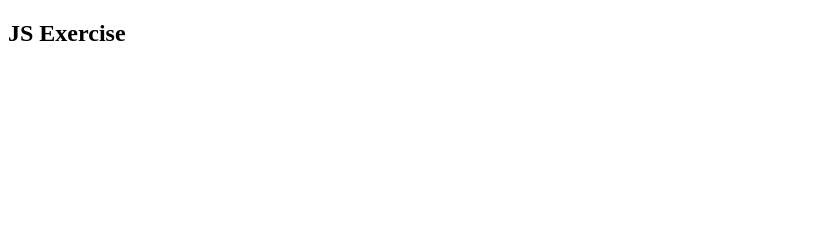
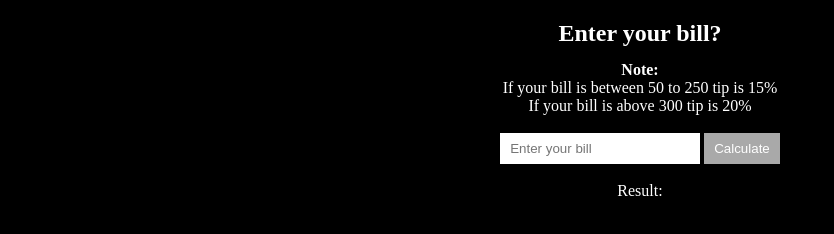
Before and after one commit to fikrcamp/todo-dom, a plain HTML site: page index.html in a window 1280 px wide. Shown: the whole page, without its empty margins (0-834 px from the left). Drawn offline with Linux system fonts and the light colour scheme.

Commit message:
inital commit

```diff
--- a/index.html
+++ b/index.html
@@ -5,9 +5,22 @@
     <meta http-equiv="X-UA-Compatible" content="IE=edge">
     <meta name="viewport" content="width=device-width, initial-scale=1.0">
     <title>Js</title>
+    <link rel="stylesheet" href="./style.css"/>
 </head>
 <body>
-    <h2>JS Exercise</h2>
+    <div class="container">
+        <h2>Enter your bill?</h2>
+        <div class="note">
+            <h4>Note:</h4>
+              <p>If your bill is between 50 to 250 tip is 15%</p>
+              <p>If your bill is above 300 tip is 20%</p>
+         </div>
+        <div class="form">
+             <input type="text" placeholder="Enter your bill"/>
+             <button>Calculate</button>
+        </div>
+        <p>Result:</p>
+    </div>
     <script src="./script.js"></script>
 </body>
 </html>
--- /dev/null
+++ b/style.css
@@ -0,0 +1,37 @@
+*{
+    box-sizing: border-box;
+    margin: 0;
+    padding: 0;
+}
+
+body{
+    background: black;
+    color:white;
+
+}
+
+.container{
+    text-align: center;
+    margin:20px 0px
+}
+
+input{
+    padding:8px 10px;
+    width:200px;
+    border:none
+}
+
+button{
+    background-color: darkgray;
+    color:white;
+    border:none;
+    padding:8px 10px
+}
+
+.form{
+    margin: 18px 0px;
+}
+
+.note{
+    margin:14px 0px
+}
```
